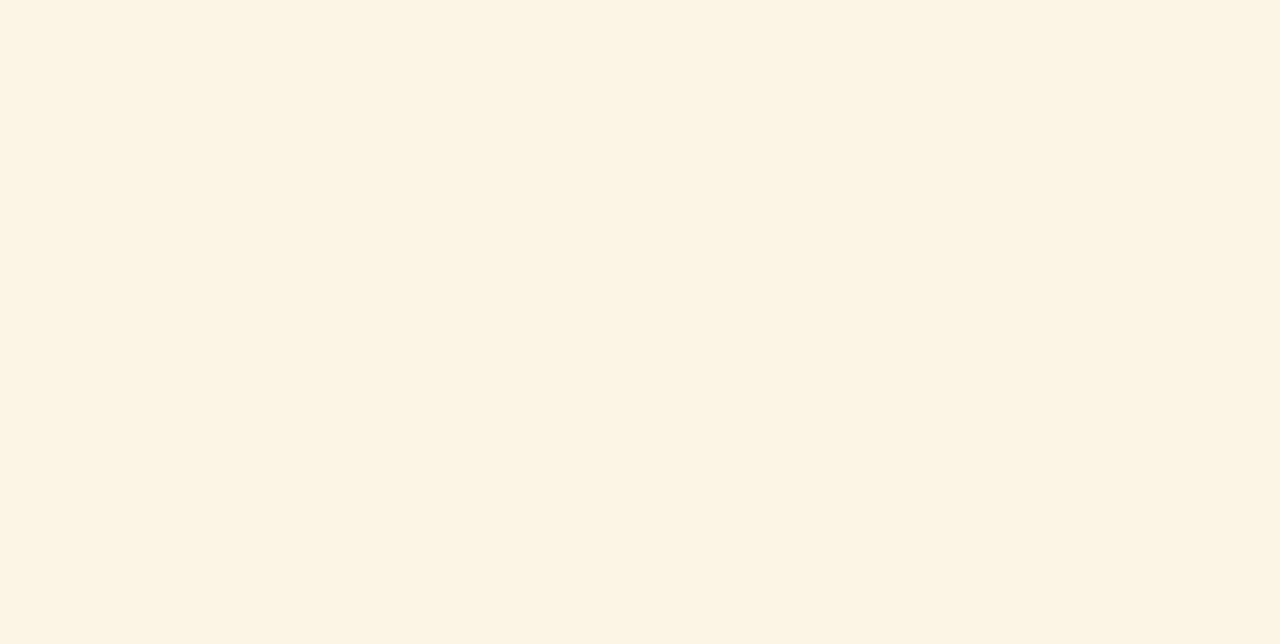
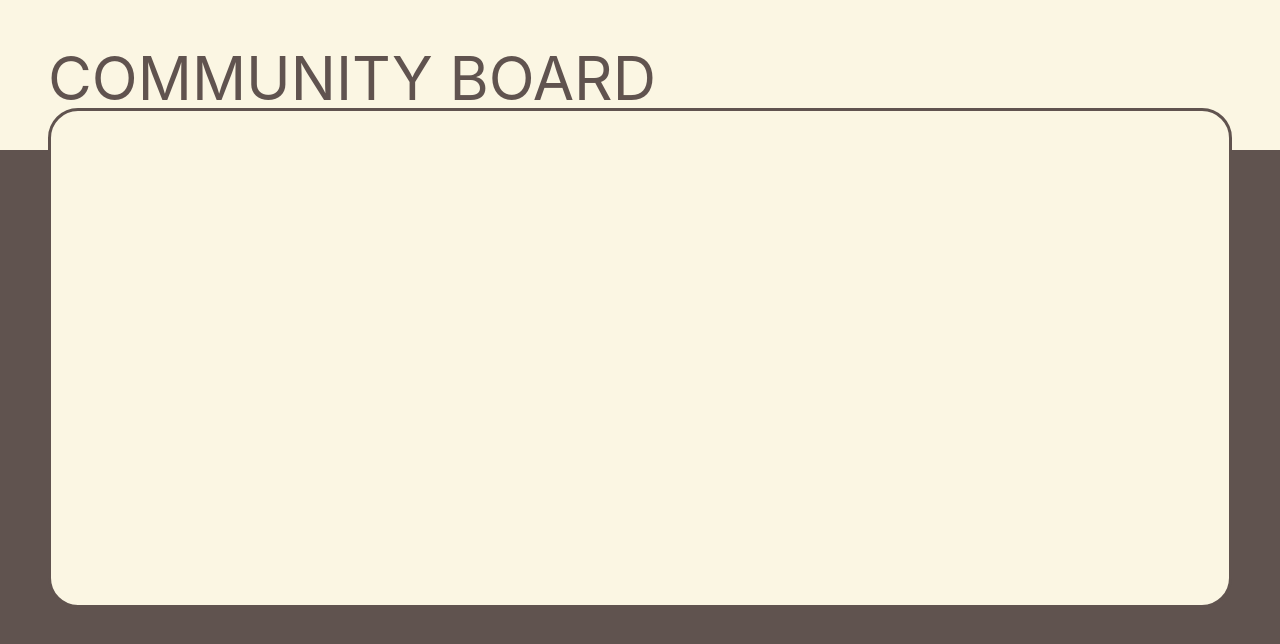
Before and after one commit to koningmalik412/3801-smart-table, a React (Create React App) app: page /community in a window 1280 px wide. Shown: the top 644 px of the page. Built offline with nearby package versions, Linux system fonts and the light colour scheme.

Commit message:
Started Community Board

```diff
--- a/src/index.css
+++ b/src/index.css
@@ -3,7 +3,6 @@
 @tailwind utilities;
 
 body {
-  margin: 50px;
   background-color: #FBF6E3;
   font-family: -apple-system, BlinkMacSystemFont, 'Segoe UI', 'Roboto', 'Oxygen',
     'Ubuntu', 'Cantarell', 'Fira Sans', 'Droid Sans', 'Helvetica Neue',
--- a/src/pages/Community/index.js
+++ b/src/pages/Community/index.js
@@ -1,8 +1,23 @@
 import React from "react";
+import { Link } from "react-router-dom";
 
 const Community = () => {
   return (
-  <div></div>
+    <>
+      <div className="relative w-full px-12">
+        {/* Title */}
+        <div className="block mt-12">
+          <h5 class="text-6xl text-brown">COMMUNITY BOARD</h5>
+        </div>
+
+        {/* Board */}
+        <div className="relative">
+          <div className="absolute bg-base h-[500px] w-full rounded-[30px] border-[3px] border-brown z-10"></div>
+        </div>
+      </div>
+      {/* Background div */}
+      <div className="absolute bottom-0 left-0 w-full h-[650px] bg-brown z-0"></div>
+    </>
   );
 };
 
```
